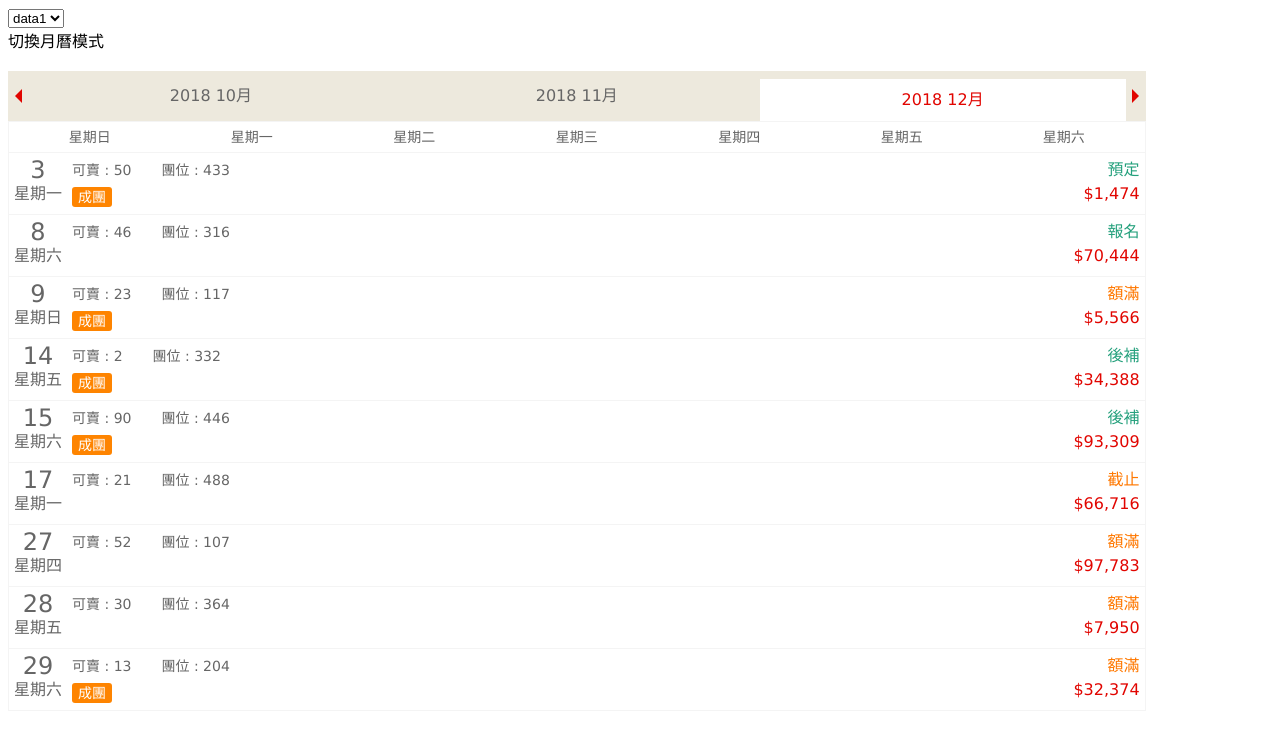
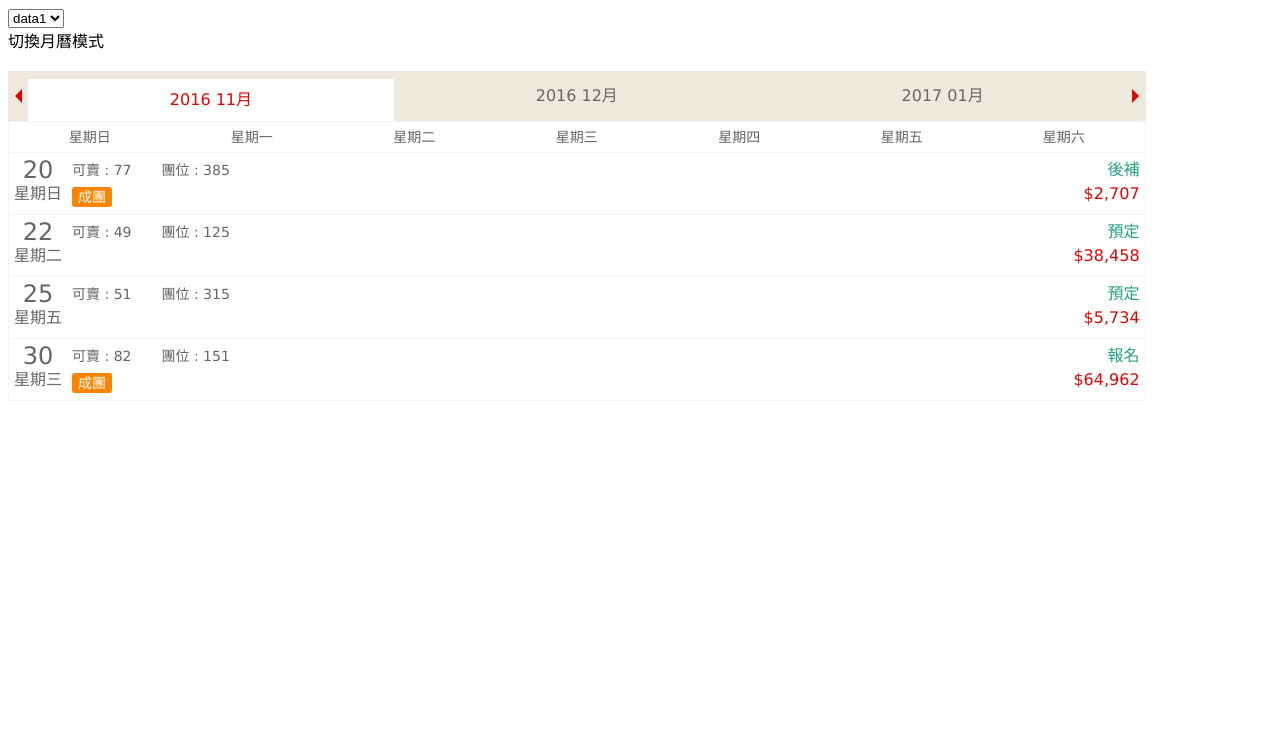
Before and after one commit to Jian-Kai/Calendar, a React (Create React App) app: page / in a window 1280 px wide. Shown: the top 742 px of the page. Built offline with nearby package versions, Linux system fonts and the light colour scheme.

Commit message:
module method

```diff
--- a/src/App.js
+++ b/src/App.js
@@ -1,4 +1,4 @@
-import React, { useState, useEffect, useRef } from 'react';
+import React, { useState, useEffect, useRef, useImperativeHandle, forwardRef } from 'react';
 import moment from 'moment';
 
 
@@ -16,13 +16,16 @@ const Dropdown = ({ fetch }) => {
     )
 }
 
-const Switch = ({ mode, modeChange }) => {
+function Switch(props) {
+    const { mode, modeChange } = props;
+
     return <div onClick={modeChange}>
         {
             (mode) ? '切換列表模式' : '切換月曆模式'
         }
     </div>
 }
+
 
 const App = () => {
 
@@ -50,7 +53,7 @@ const App = () => {
         await fetchData();
         handleWindowChange();
         window.addEventListener('resize', handleWindowChange);
-        window.Cal = inputEl.current;
+        window.Cal = inputEl;
     }
 
     useEffect(() => {
@@ -75,7 +78,7 @@ const App = () => {
     }
 
     const option = {
-        initYearMonth: '201901',
+        initYearMonth: '',
         dataKeySetting: {
             // 保證出團
             'guaranteed': 'certain',
@@ -108,7 +111,16 @@ const App = () => {
 
     const inputEl = useRef(null);
 
-
+    const pushDate = (input, YM) =>{
+        console.log(input);
+        let temp = []
+        for(let i in input){
+            for(let j = 0; j < input[i].length; j++)
+                temp.push(input[i][j])
+        }
+        setData(temp);
+        console.log(data);
+    }
 
     return (
         <div >
@@ -116,7 +128,7 @@ const App = () => {
             <Switch mode={mode} modeChange={modeChange} />
             <br />
             {
-                (data.length > 0) ? <Calendar date={date} month={month} option={option} mode={mode} width={size} ref={inputEl} /> : ''
+                (data.length > 0) ? <Calendar date={date} pushDate={pushDate} month={month} option={option} mode={mode} width={size} modeChange={modeChange} ref={inputEl} /> : ''
             }
         </div>)
 }
--- a/src/Calendar.js
+++ b/src/Calendar.js
@@ -1,11 +1,11 @@
-import React, { useState, useImperativeHandle, forwardRef, useEffect } from 'react';
+import React, { useState, useImperativeHandle, forwardRef } from 'react';
 import moment from 'moment';
 import Month from './Month/Month';
 import Day from './Day/Day';
 import Dates from './Dates/Dates';
 
-const Calendar = (props, ref ) => {
-    const { date, month, option, mode, width} = props;
+const Calendar = (props, ref) => {
+    const { date, month, option, mode, width, modeChange, pushDate } = props;
     // console.log(option.initYearMonth)
     let page = month.indexOf(option.initYearMonth);
     if (page === -1) {
@@ -23,6 +23,7 @@ const Calendar = (props, ref ) => {
     // console.log(page);
     let cur = 0;
     let foc = 0;
+    if (option.initYearMonth !== '') {
         if (page === month.length - 1) {
             cur = page - 2; foc = 2;
         } else if (page === 0) {
@@ -30,6 +31,8 @@ const Calendar = (props, ref ) => {
         } else {
             cur = page; foc = 1;
         }
+    }
+
     const [current, setCurrent] = useState(cur);
     const [focus, setFocus] = useState(foc);
     const [arr, setArr] = useState(
@@ -63,7 +66,7 @@ const Calendar = (props, ref ) => {
         switch (value) {
             case -1:
                 console.log('pre')
-                if (id > 1){
+                if (id > 1) {
                     setFocus(id + value)
                 }
                 else {
@@ -127,14 +130,33 @@ const Calendar = (props, ref ) => {
 
     //console.log(date[month[current + focus]])
 
-    //const inputRef = useRef();
+    // const inputRef = useRef(ref);
     useImperativeHandle(ref, () => ({
         nextMonth: () => {
             clickMon(1, focus);
             return;
         },
-        prevMonth:()=>{
+        prevMonth: () => {
             clickMon(-1, focus);
+            return;
+        },
+        switch: () => {
+            modeChange();
+            return;
+        },
+        inputData: () => {
+            const input = [{
+                "guaranteed": true, // {boolean}
+                "date": "2016/11/20", // {string} YYYY/MM/DD
+                "price": "234567", // {string|number} XXXXXX | 近期上架
+                "availableVancancy": 0, // {number}
+                "totalVacnacy": 20, // {number}
+                "status": "報名" // {string} 報名 | 後補 | 預定 | 截止 | 額滿 | 關團
+            }];
+            const newYM = moment(input[0].date).format('YYYYMM');
+            //console.log(input.date)
+            date[newYM].push(input[0]);
+            pushDate(date, newYM);
             return;
         }
     }));
```
Lines whose indentation alone changed are shown as unchanged.
